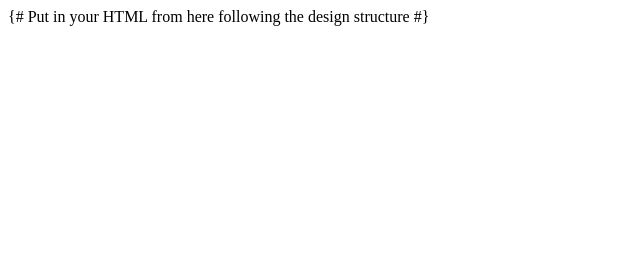
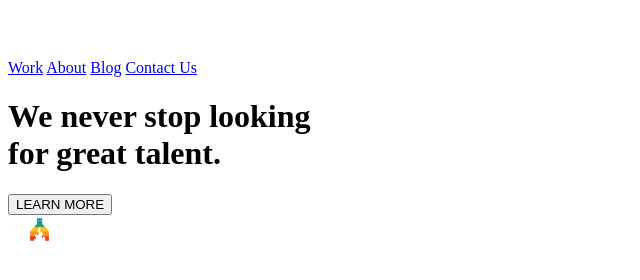
Before and after one commit to VincentSD/SideCodeTeam, a plain HTML site: page team-pages/michaels-project/index.html in a window 1280 px wide. Shown: the whole page, without its empty margins (0-640 px from the left). Drawn offline with Linux system fonts and the light colour scheme.

Commit message:
wrote basic structure and content for page

```diff
--- a/team-pages/michaels-project/index.html
+++ b/team-pages/michaels-project/index.html
@@ -1,2 +1,38 @@
+<!DOCTYPE html>
+<html lang="en">
+<head>
+    <meta charset="UTF-8" />
+    <meta name="viewport" content="width=device-width, initial-scale=1.0" />
+    <meta http-equiv="X-UA-Compatible" content="ie=edge" />
+    <link rel="stylesheet" type="text/css" href="./css/styles.css" />
+    <title>fjorge | Home </title>
+</head>
+<body>
+    <header>
+            <div class="logo">
+                <img src="./image/logo.png" alt="fjorge logo" />
+            </div>
+            <nav id="link-container">
+                <a href="#" class="nav-link">Work</a>
+                <a href="#" class="nav-link">About</a>
+                <a href="#" class="nav-link">Blog</a>
+                <a href="#" class="nav-link">Contact Us</a>
+            </nav>
+        <div class="hero-cta">
+            <h1>We never stop looking <br />for great talent.</h1>
+            <div class="cta-btn">
+                <input type="button" value="LEARN MORE" />
+                <span id="right-arrow"></span>
+            </div>
+        </div>
+    </header>
+    <main>
 
-{# Put in your HTML from here following the design structure #}
+    </main>
+    <footer>
+        <img src="./image/logo-alternate.png" alt="fjorge logo"/>
+    </footer>
+
+    <script src="./js/script.js" />
+</body>
+</html>
```
